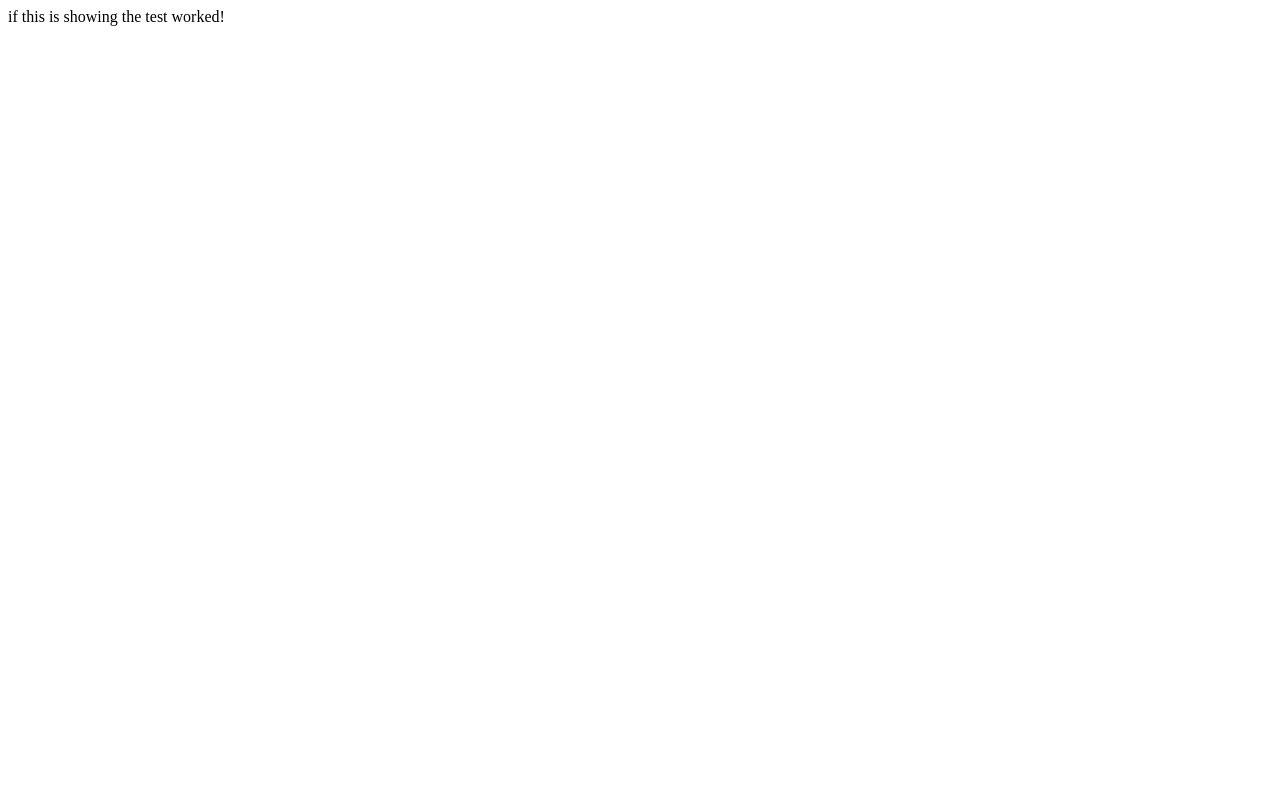
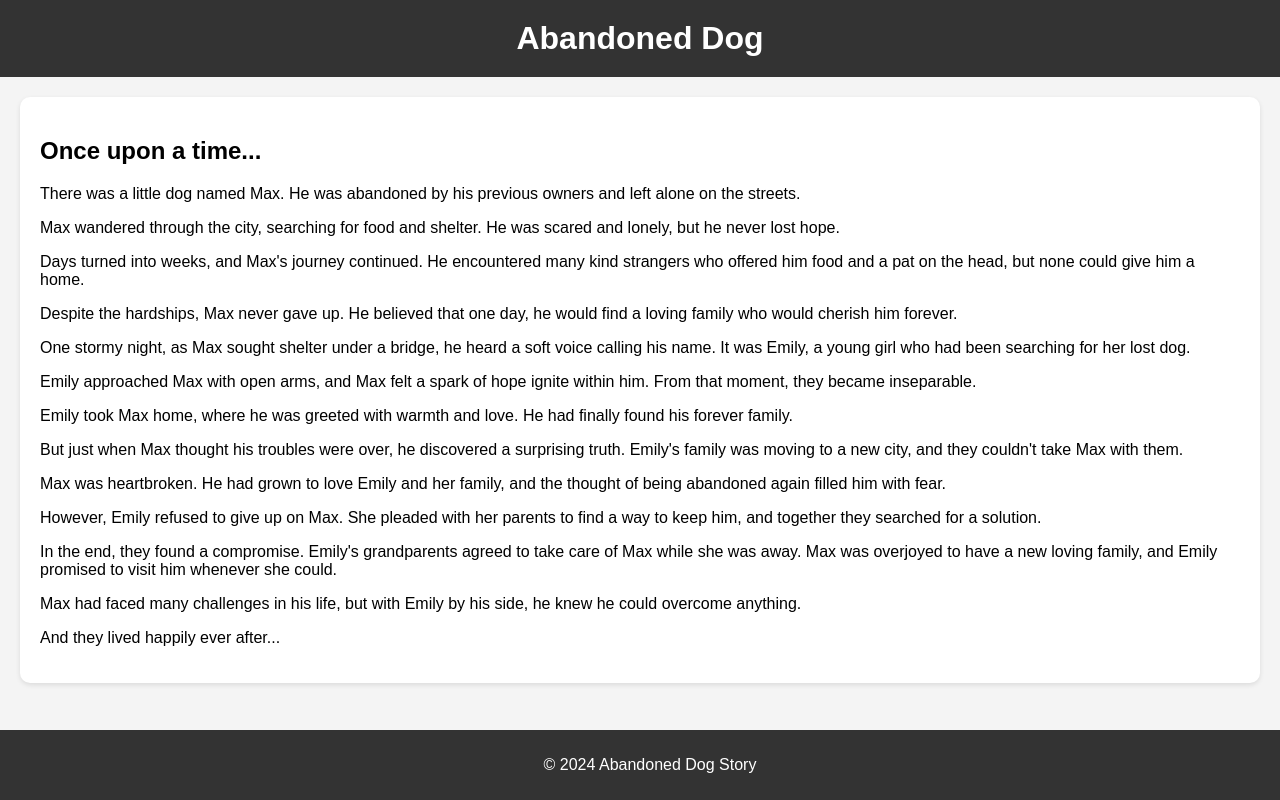
Before and after one commit to Xelenu/test-website, a plain HTML site: page index.html in a window 1280 px wide. Drawn offline with Linux system fonts and the light colour scheme.

Commit message:
Update index.html

```diff
--- a/index.html
+++ b/index.html
@@ -1 +1,74 @@
-<p>if this is showing the test worked!</p>
+<!DOCTYPE html>
+<html lang="en">
+<head>
+    <meta charset="UTF-8">
+    <meta name="viewport" content="width=device-width, initial-scale=1.0">
+    <title>Abandoned Dog</title>
+    <style>
+        body {
+            font-family: Arial, sans-serif;
+            margin: 0;
+            padding: 0;
+            background-color: #f4f4f4;
+        }
+
+        header {
+            background-color: #333;
+            color: #fff;
+            padding: 20px;
+            text-align: center;
+        }
+
+        header h1 {
+            margin: 0;
+        }
+
+        main {
+            padding: 20px;
+        }
+
+        .story {
+            background-color: #fff;
+            border-radius: 10px;
+            padding: 20px;
+            box-shadow: 0 2px 5px rgba(0, 0, 0, 0.1);
+        }
+
+        footer {
+            background-color: #333;
+            color: #fff;
+            text-align: center;
+            padding: 10px;
+            position: fixed;
+            bottom: 0;
+            width: 100%;
+        }
+    </style>
+</head>
+<body>
+    <header>
+        <h1>Abandoned Dog</h1>
+    </header>
+    <main>
+        <section class="story">
+            <h2>Once upon a time...</h2>
+            <p>There was a little dog named Max. He was abandoned by his previous owners and left alone on the streets.</p>
+            <p>Max wandered through the city, searching for food and shelter. He was scared and lonely, but he never lost hope.</p>
+            <p>Days turned into weeks, and Max's journey continued. He encountered many kind strangers who offered him food and a pat on the head, but none could give him a home.</p>
+            <p>Despite the hardships, Max never gave up. He believed that one day, he would find a loving family who would cherish him forever.</p>
+            <p>One stormy night, as Max sought shelter under a bridge, he heard a soft voice calling his name. It was Emily, a young girl who had been searching for her lost dog.</p>
+            <p>Emily approached Max with open arms, and Max felt a spark of hope ignite within him. From that moment, they became inseparable.</p>
+            <p>Emily took Max home, where he was greeted with warmth and love. He had finally found his forever family.</p>
+            <p>But just when Max thought his troubles were over, he discovered a surprising truth. Emily's family was moving to a new city, and they couldn't take Max with them.</p>
+            <p>Max was heartbroken. He had grown to love Emily and her family, and the thought of being abandoned again filled him with fear.</p>
+            <p>However, Emily refused to give up on Max. She pleaded with her parents to find a way to keep him, and together they searched for a solution.</p>
+            <p>In the end, they found a compromise. Emily's grandparents agreed to take care of Max while she was away. Max was overjoyed to have a new loving family, and Emily promised to visit him whenever she could.</p>
+            <p>Max had faced many challenges in his life, but with Emily by his side, he knew he could overcome anything.</p>
+            <p>And they lived happily ever after...</p>
+        </section>
+    </main>
+    <footer>
+        <p>&copy; 2024 Abandoned Dog Story</p>
+    </footer>
+</body>
+</html>
```
